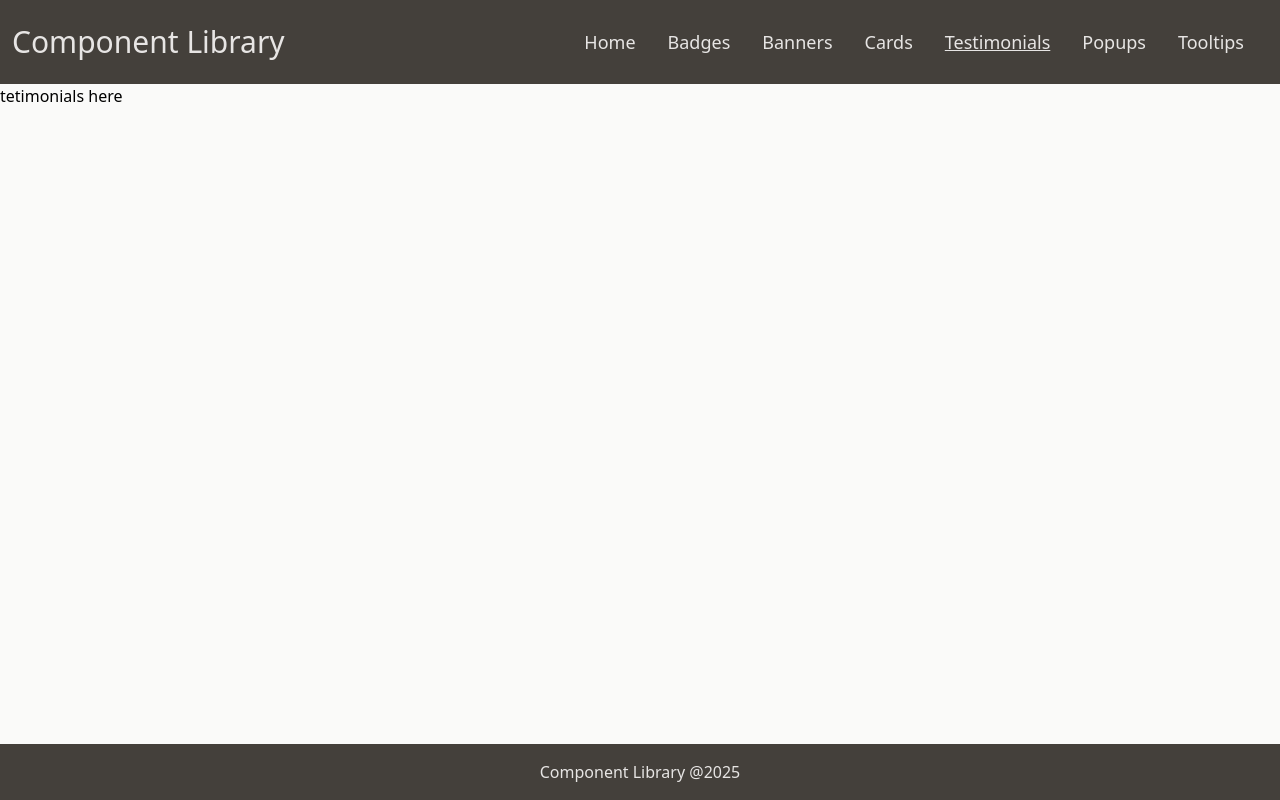
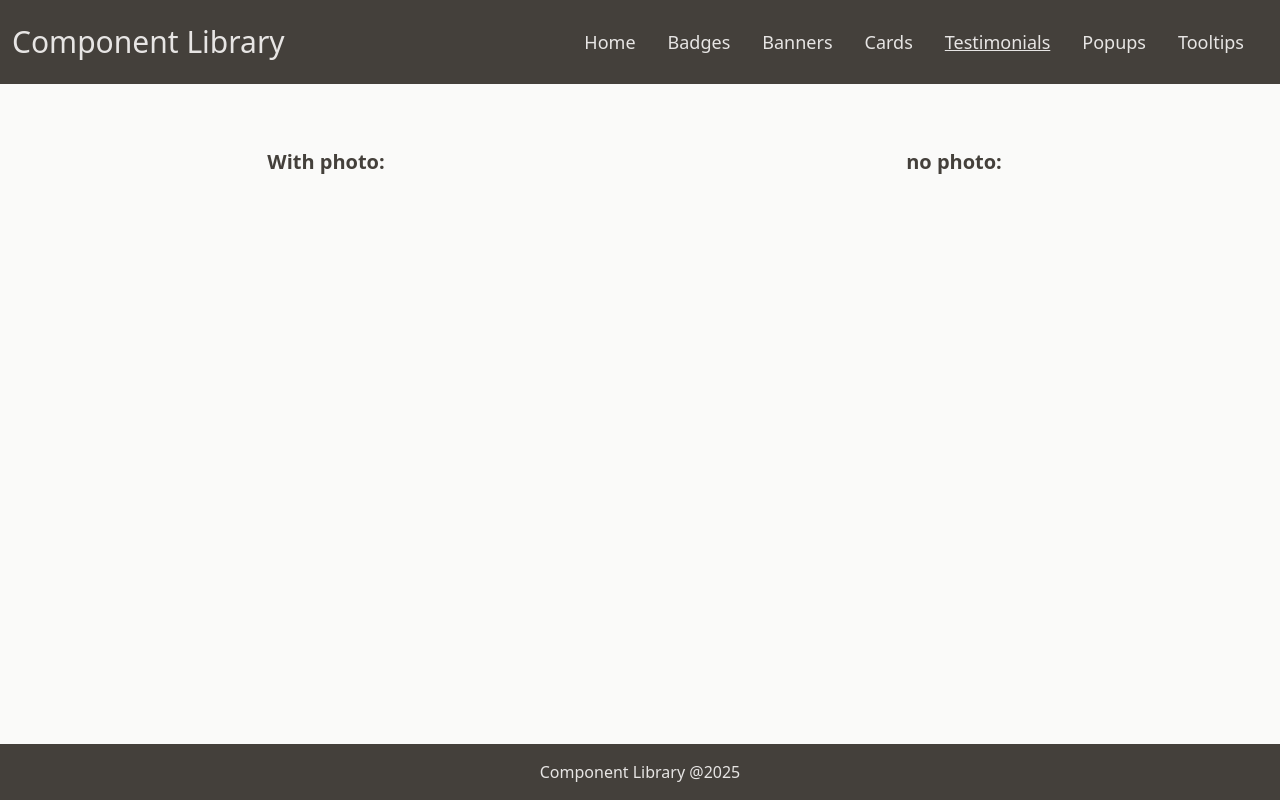
Before and after one commit to gyo82v/scrimba-component-library, a React (Vite) app: page /testimonials in a window 1280 px wide. Built offline with nearby package versions, Linux system fonts and the light colour scheme.

Commit message:
feat: add images to the image folder,set up Testimonial.jsx

```diff
--- /dev/null
+++ b/src/components/Testimonial.jsx
@@ -0,0 +1,25 @@
+import { FaHome } from "react-icons/fa"
+
+export default function Testimonial({photo, name, title, children}){
+    const container = ``
+    const img = ``
+    const div = ``
+    const icon = ``
+    const p = ``
+    const span = ``
+    return(
+        <section className={container}>
+            { photo ?
+              <img className={img} alt="avater" src={photo} /> :
+              <div className={div}>
+                <FaHome className={icon} />
+                <p className={p}>Work<span className={span}>cation</span></p>
+              </div>
+            }
+            <section>
+                <p>{children}</p>
+                <p>{name} / {title}</p>
+            </section>
+        </section>
+    )
+}
--- a/src/pages/Testimonials.jsx
+++ b/src/pages/Testimonials.jsx
@@ -1,5 +1,16 @@
+import Testimonial from "../components/Testimonial"
+
 export default function Testimonials(){
+    const container = `flex flex-col items-center md:flex-row gap-10 md:gap-2 mt-6 md:mt-16 px-4`
+    const section = `w-11/12 lg:w-10/12 md:flex md:flex-col md:items-center md:justify-center`
     return(
-        <h1>tetimonials here</h1>
+        <section className={container}>
+            <section className={section}>
+                <h2 className="font-bold text-xl text-stone-700 mb-8 md:mb-12">With photo:</h2>
+            </section>
+            <section className={section}>
+                <h2 className="font-bold text-xl text-stone-700 mb-8 md:mb-12">no photo:</h2>
+            </section>
+        </section>
     )
 }
```
Also changed, not shown: src/images/woman-office.png (added).
